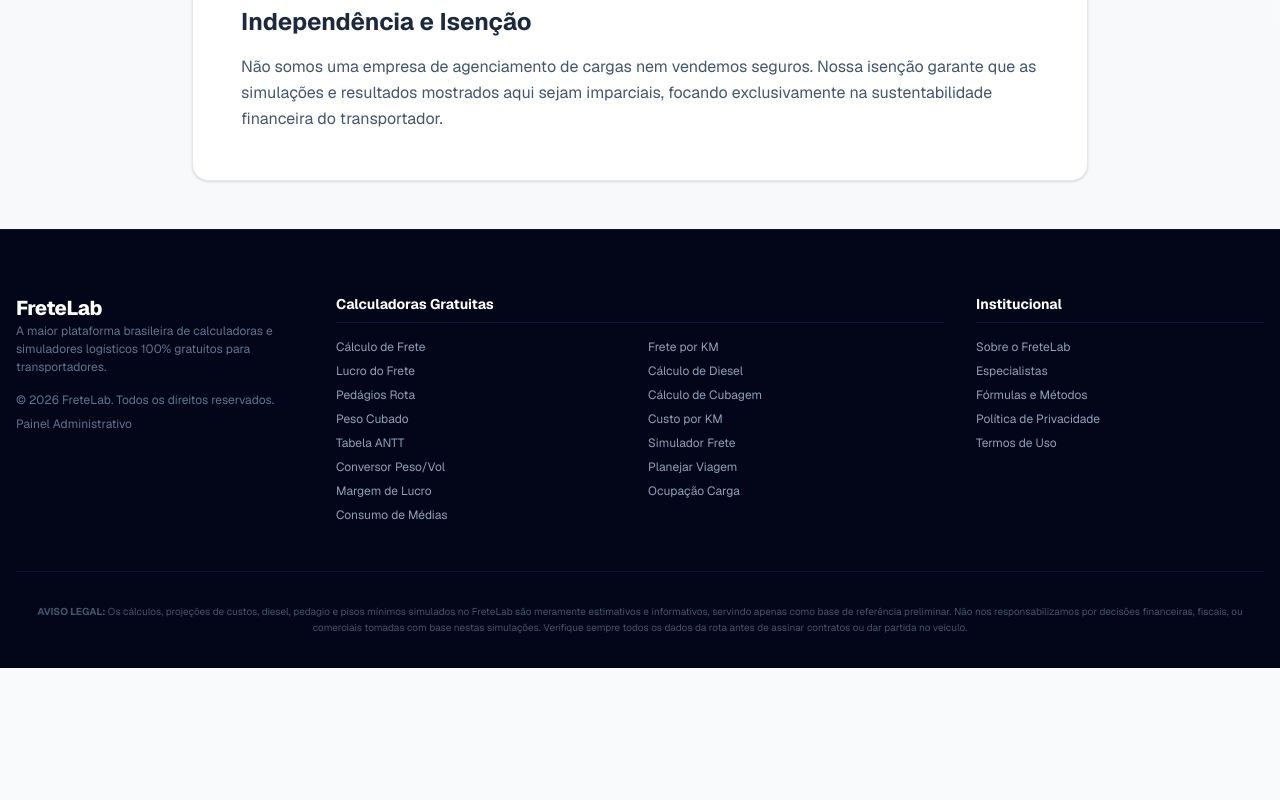
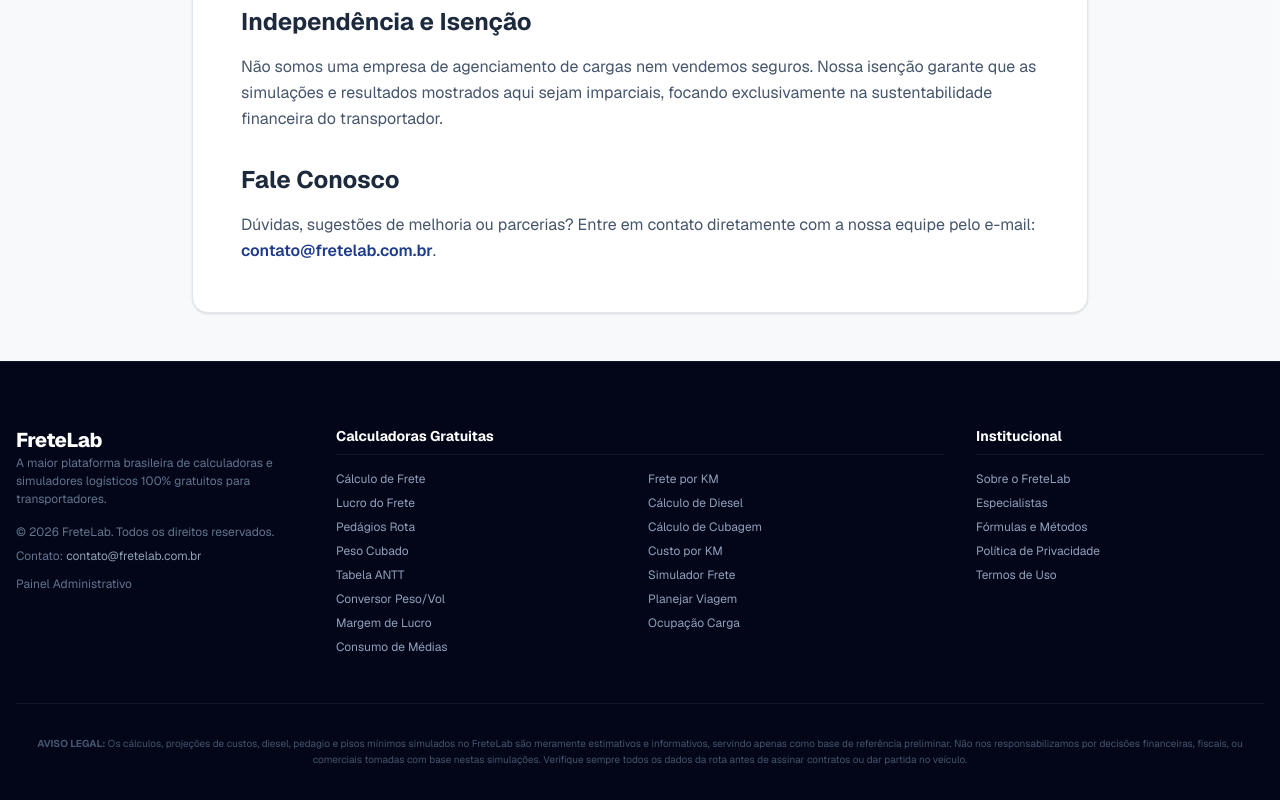
Before and after one commit to alexandrexfranco/FreteLab, a Next.js app: page /sobre in a window 1280 px wide. Shown: the part 738-1538 px from the top of the page. Before the commit the page ends 1406 px from the top, so only its background shows below. Built offline with nearby package versions, Linux system fonts and the light colour scheme.

Commit message:
feat: configure contato@fretelab.com.br as the official contact email across the site

```diff
--- a/app/politica-de-privacidade/page.tsx
+++ b/app/politica-de-privacidade/page.tsx
@@ -50,6 +50,12 @@
             Reservamo-nos o direito de atualizar este documento periodicamente. Recomendamos a consulta frequente desta página
             para acompanhar eventuais alterações.
           </p>
+
+          <h2 className="text-2xl font-bold text-slate-800 mt-8 mb-4">5. Contato</h2>
+          <p>
+            Caso tenha qualquer dúvida sobre esta Política de Privacidade ou sobre o tratamento de seus dados, entre em contato
+            pelo e-mail: <a href="mailto:contato@fretelab.com.br" className="text-primary hover:underline">contato@fretelab.com.br</a>.
+          </p>
         </div>
       </article>
     </>
--- a/app/sobre/page.tsx
+++ b/app/sobre/page.tsx
@@ -51,6 +51,14 @@
             Não somos uma empresa de agenciamento de cargas nem vendemos seguros. Nossa isenção garante que as simulações e
             resultados mostrados aqui sejam imparciais, focando exclusivamente na sustentabilidade financeira do transportador.
           </p>
+
+          <h2 className="text-2xl font-bold text-slate-800 mt-8 mb-4">Fale Conosco</h2>
+          <p className="text-slate-600 leading-relaxed">
+            Dúvidas, sugestões de melhoria ou parcerias? Entre em contato diretamente com a nossa equipe pelo e-mail:{" "}
+            <a href="mailto:contato@fretelab.com.br" className="text-primary hover:underline font-semibold">
+              contato@fretelab.com.br
+            </a>.
+          </p>
         </div>
       </article>
     </>
--- a/app/termos-de-uso/page.tsx
+++ b/app/termos-de-uso/page.tsx
@@ -44,6 +44,12 @@
             Reservamo-nos o direito de restringir acessos de endereços IP que apresentem comportamentos suspeitos, ataques de negação
             de serviço (DDoS) ou tentativas de engenharia reversa de nossas APIs.
           </p>
+
+          <h2 className="text-2xl font-bold text-slate-800 mt-8 mb-4">4. Dúvidas e Contato</h2>
+          <p>
+            Para esclarecer dúvidas sobre estes Termos de Uso ou enviar feedbacks, por favor, envie um e-mail para:{" "}
+            <a href="mailto:contato@fretelab.com.br" className="text-primary hover:underline">contato@fretelab.com.br</a>.
+          </p>
         </div>
       </article>
     </>
--- a/components/shared/Footer.tsx
+++ b/components/shared/Footer.tsx
@@ -28,13 +28,21 @@
           <p className="text-xs text-slate-500 leading-normal">
             A maior plataforma brasileira de calculadoras e simuladores logísticos 100% gratuitos para transportadores.
           </p>
-          <div className="text-xs text-slate-500">
-            © {new Date().getFullYear()} FreteLab. Todos os direitos reservados.
-            <span className="block mt-2">
+          <div className="text-xs text-slate-500 space-y-2">
+            <div>
+              © {new Date().getFullYear()} FreteLab. Todos os direitos reservados.
+            </div>
+            <div>
+              Contato:{" "}
+              <a href="mailto:contato@fretelab.com.br" className="text-slate-400 hover:text-white transition-colors">
+                contato@fretelab.com.br
+              </a>
+            </div>
+            <div className="block pt-1">
               <Link href="/admin/login" className="hover:text-slate-400 transition-colors">
                 Painel Administrativo
               </Link>
-            </span>
+            </div>
           </div>
         </div>
 
```
